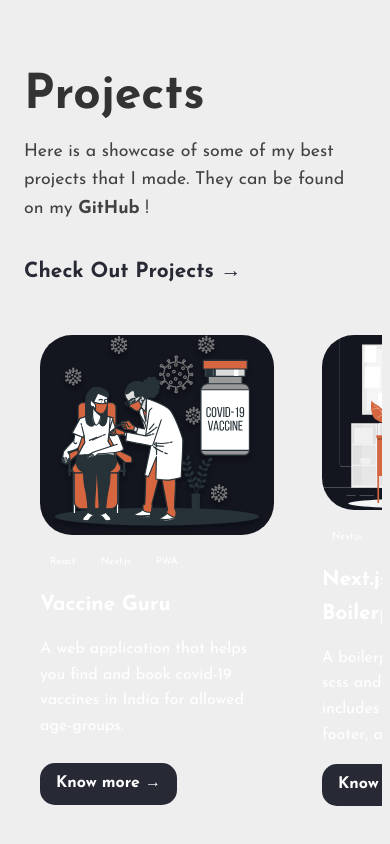
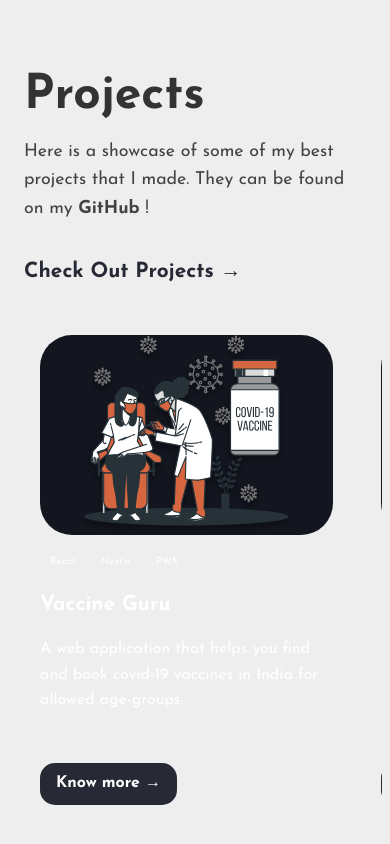
Before and after one commit to jparasha/jparasha.github.io, a React (Create React App) app: page / in a window 390 px wide. Shown: the part 1581-2425 px from the top of the page. Built offline with nearby package versions, Linux system fonts and the light colour scheme.

Commit message:
refactor : updated card width

```diff
--- a/src/styles/App.css
+++ b/src/styles/App.css
@@ -230,7 +230,7 @@ h2 {
   }
   .card {
     margin: 0 1rem 0 0;
-    max-width: 60vw;
+    max-width: 75vw;
     height: 470px;
   }
 }
```
